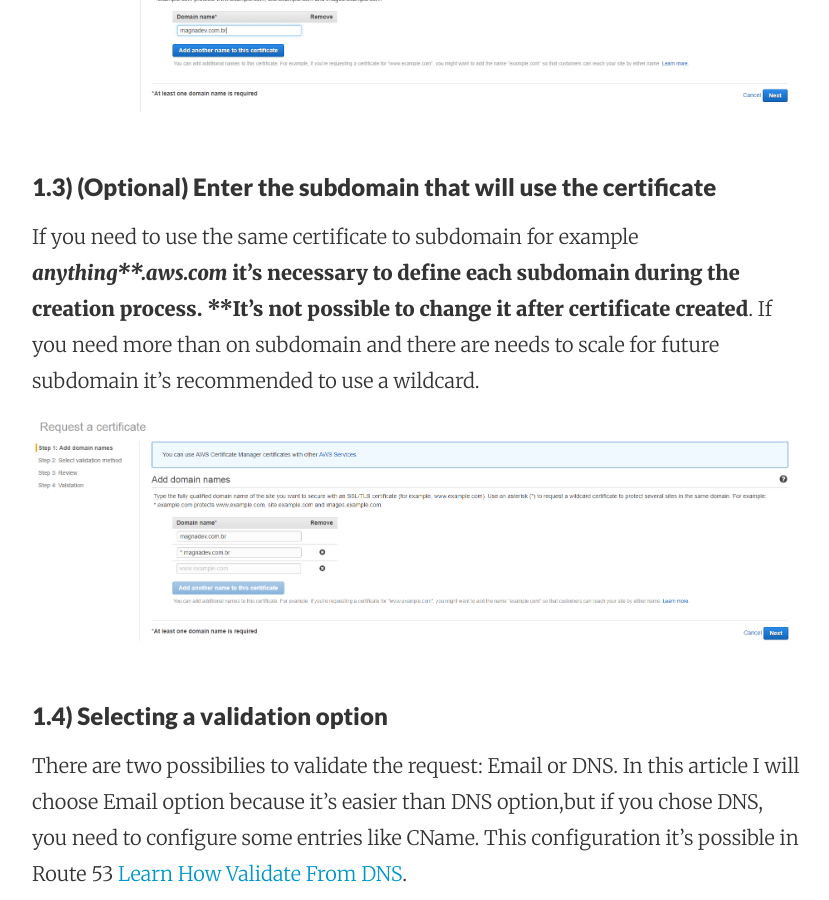
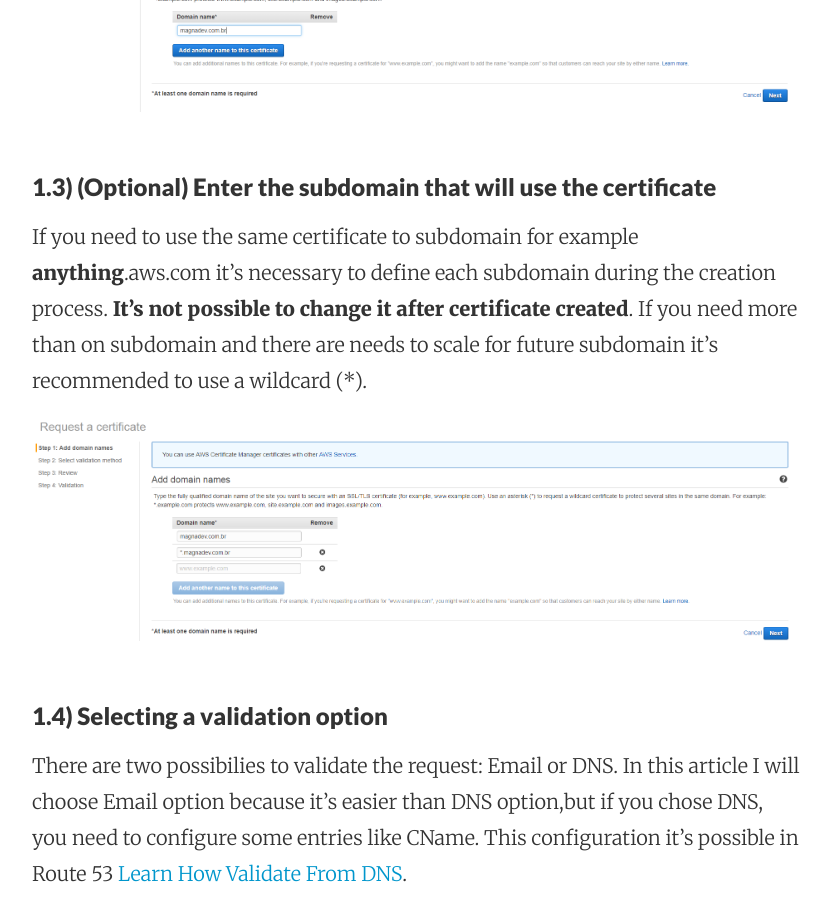
Before and after one commit to aragostinho/aragostinho.github.io, a Jekyll site: the page built from _posts/2018-04-10-configuring-https-aws-certificate-manager-on-windows-ec2.markdown, in a window 1280 px wide and 900 px high, scrolled down 2456 px. Shown: the whole window, without its empty margins (224-1053 px from the left). Built offline with Jekyll 4.4.1, drawn with Linux system fonts in a browser that asks for light colours.

Commit message:
Update 2018-04-10-configuring-https-aws-certificate-manager-on-windows-ec2.markdown

```diff
--- a/_posts/2018-04-10-configuring-https-aws-certificate-manager-on-windows-ec2.markdown
+++ b/_posts/2018-04-10-configuring-https-aws-certificate-manager-on-windows-ec2.markdown
@@ -38,7 +38,7 @@ It's essential define how/what domains will use the certificate.
 ![Defining domains](https://github.com/aragostinho/aragostinho.github.io/blob/master/_imgs/https/Image2.PNG?raw=true)
 
 ### 1.3) (Optional) Enter the subdomain that will use the certificate
-If you need to use the same certificate to subdomain for example ***anything**.aws.com* it's necessary to define each subdomain during the creation process. **It's not possible to change it after certificate created**. If you need more than on subdomain and there are needs to scale for future subdomain it's recommended to use a wildcard.
+If you need to use the same certificate to subdomain for example **anything**.aws.com it's necessary to define each subdomain during the creation process. **It's not possible to change it after certificate created**. If you need more than on subdomain and there are needs to scale for future subdomain it's recommended to use a wildcard (*).
 
 ![Defining subdomains](https://github.com/aragostinho/aragostinho.github.io/blob/master/_imgs/https/Image3.PNG?raw=true)
 
```
